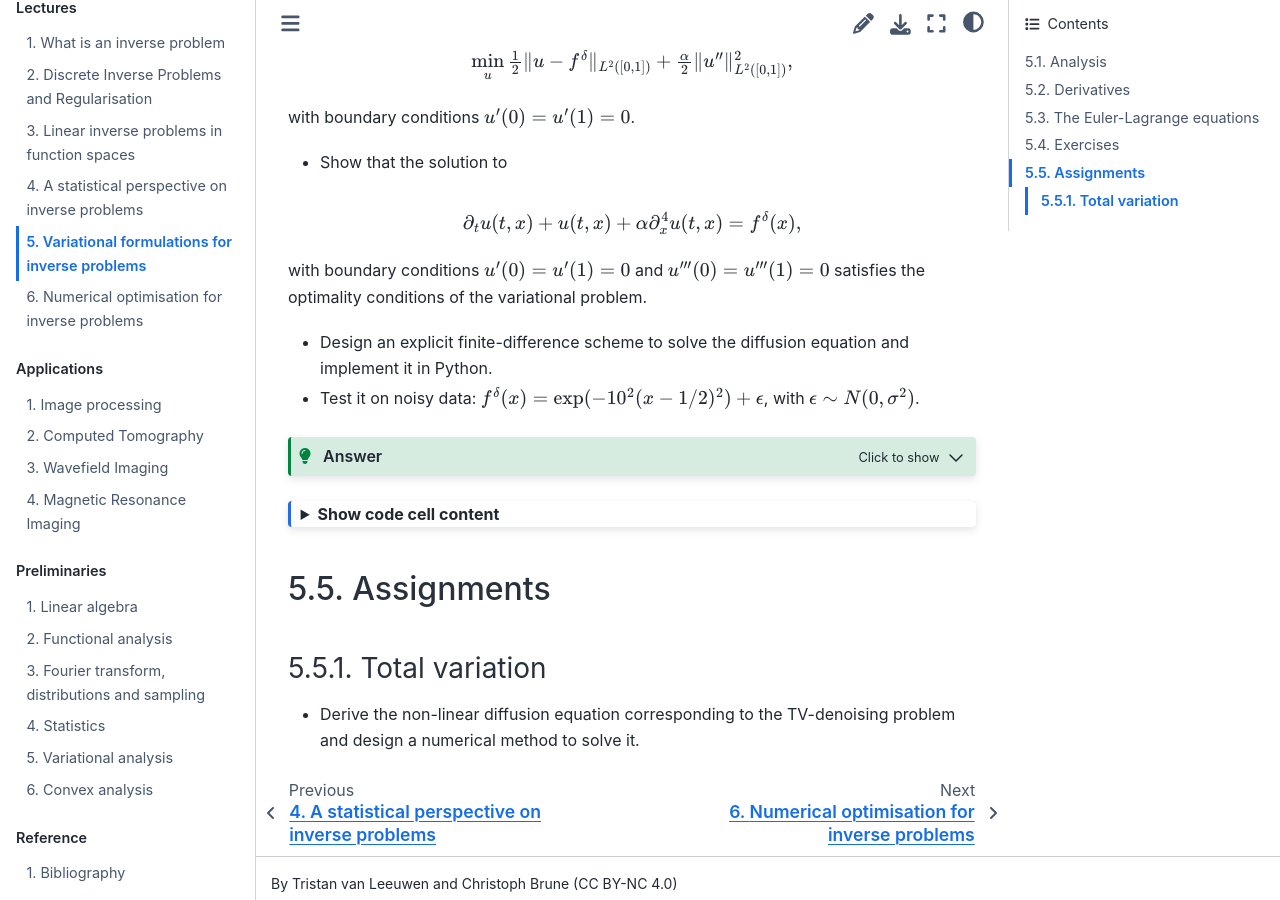
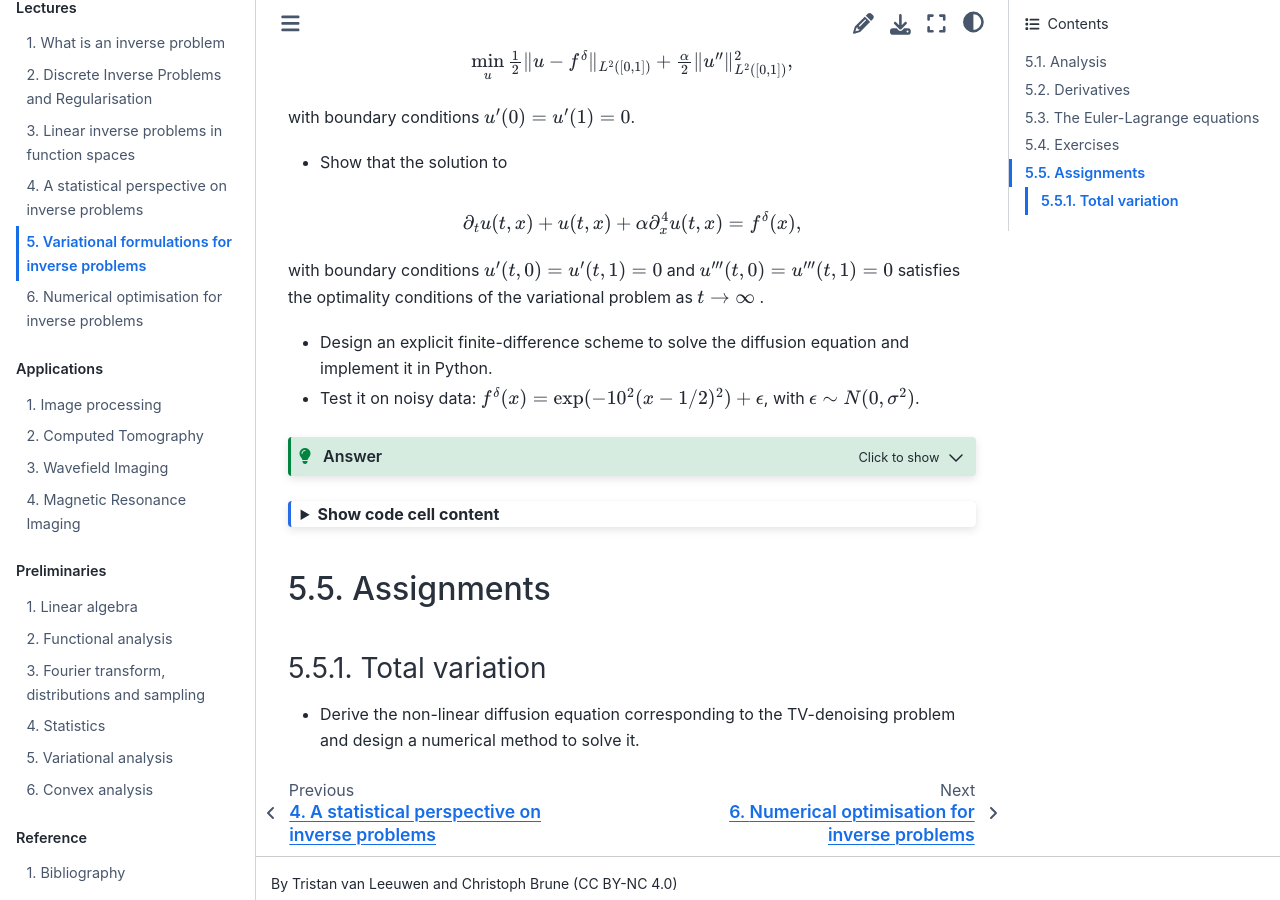
Before and after one commit to TristanvanLeeuwen/IP_and_Im_Lectures, a Jupyter Book: the page built from variational_formulations.md, in a window 1280 px wide and 900 px high, scrolled down 11558 px. Built offline with Jupyter Book 1.0.4 settings and Sphinx 7.4.7 and the Sphinx Book theme 1.1.4, drawn with Linux system fonts in a browser that asks for light colours; some of the changed lines change nothing that is shown.

Commit message:
update assignment ch5

`````diff
--- a/variational_formulations.md
+++ b/variational_formulations.md
@@ -651,7 +651,7 @@
 
 $$\partial_t u(t,x) + u(t,x) + \alpha \partial_x^4 u(t,x) = f^\delta(x),$$
 
-with boundary conditions $u'(0) = u'(1) = 0$ and $u'''(0) = u'''(1) = 0$ satisfies the optimality conditions of the variational problem.
+with boundary conditions $u'(t,0) = u'(t,1) = 0$ and $u'''(t,0) = u'''(t,1) = 0$ satisfies the optimality conditions of the variational problem as $t\rightarrow \infty$ .
 
 * Design an explicit finite-difference scheme to solve the diffusion equation and implement it in Python.
 
@@ -661,7 +661,15 @@
 ````{admonition} Answer
 :class: tip, dropdown
 
-* ...
+* Introduce $\phi(t) = J(u + tv)$. Then
+
+$$\phi'(0) = \int_0^1 v(x)(u(x) - f^\delta(x))\mathrm{d}x + \alpha \int_0^1 u''(x) v''(x)\mathrm{d}x.$$
+
+Integrating by parts, the optimality condition $\phi'(0) = 0$ reads
+
+$$ \int_0^1 v(x)(u(x) + \alpha u''''(x) - f^\delta(x))\mathrm{d}x + \text{boundary terms}.$$
+
+Since it should hold for all $v$, we get the desired result.
 
 * We use a central FD in space and Forward Euler in time:
 
`````
